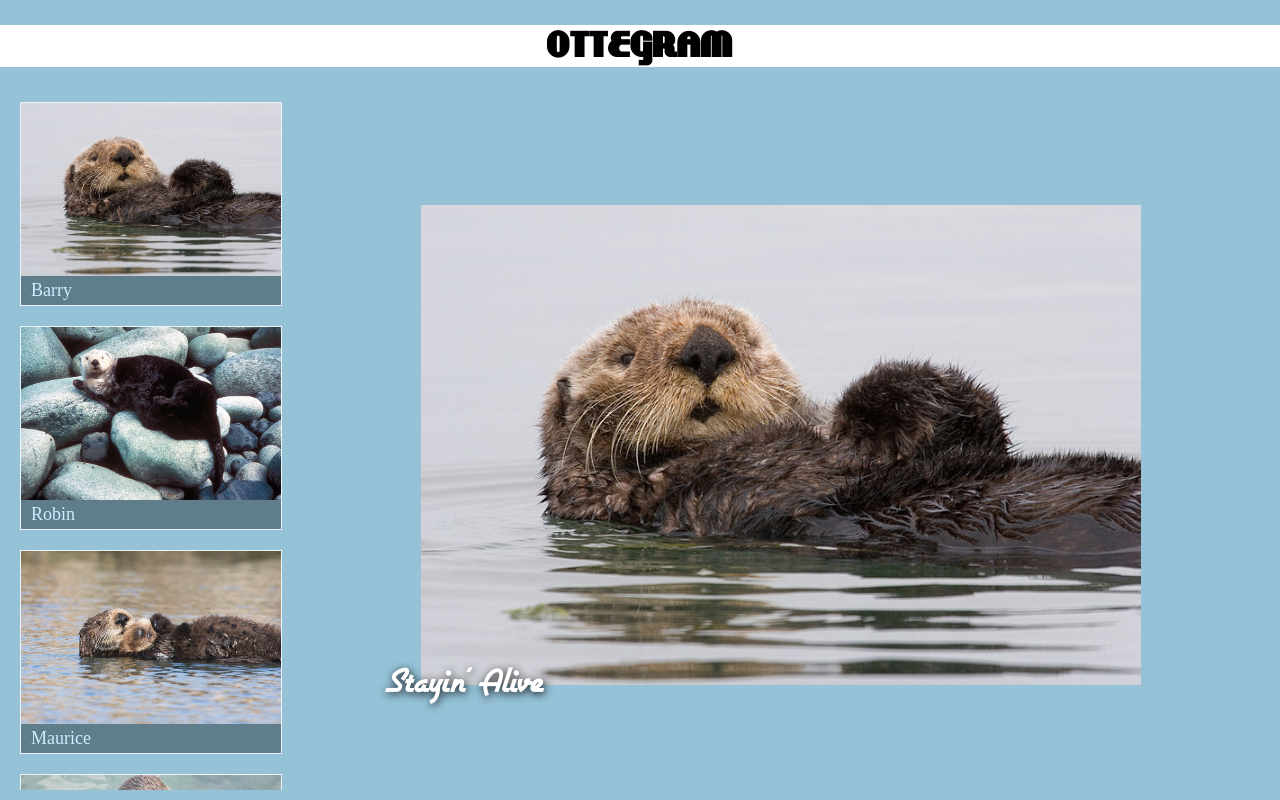
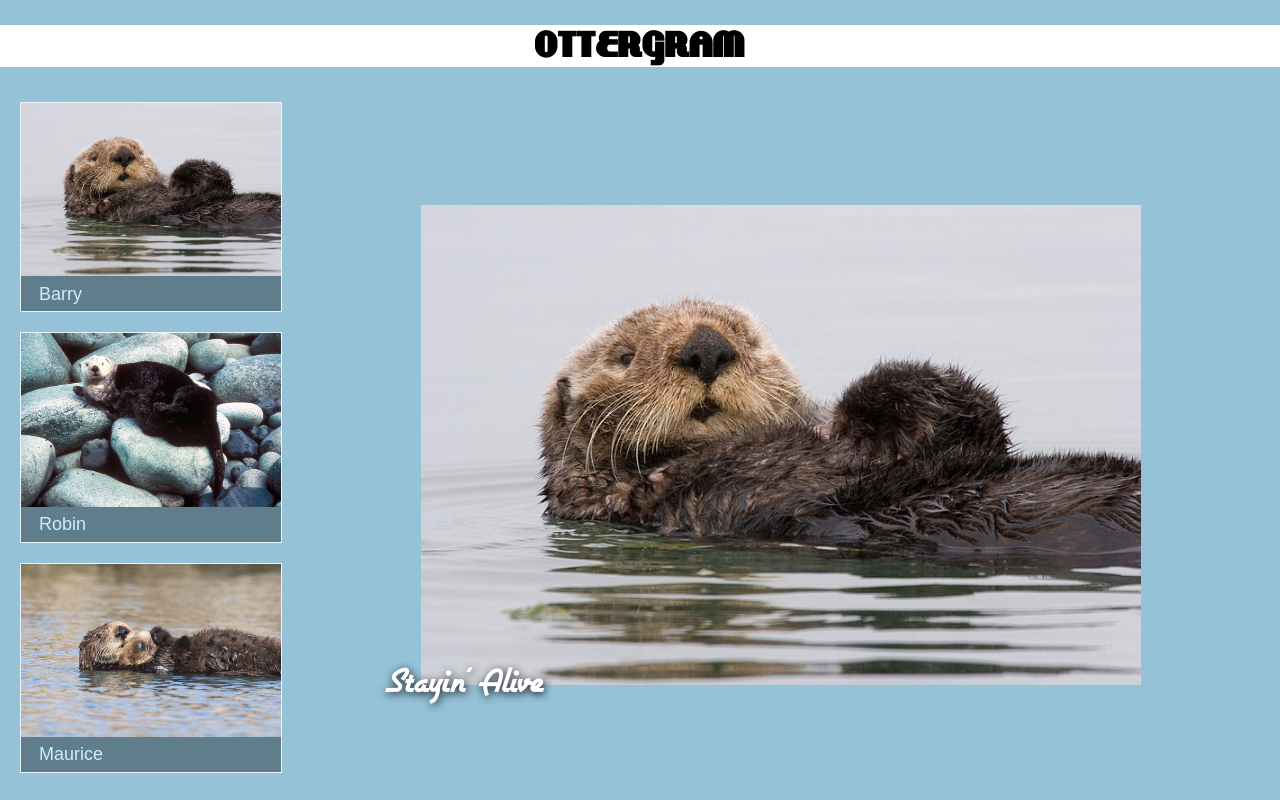
Before and after one commit to CharlieGoodson/ottegram, a plain HTML site: page index.html in a window 1280 px wide. Drawn offline with nearby package versions, Linux system fonts and the light colour scheme.

Commit message:
small fixed

```diff
--- a/index.html
+++ b/index.html
@@ -10,7 +10,7 @@
   </head>
   <body>
     <header class="main-header">
-      <h1 class="logo-text">ottegram</h1>
+      <h1 class="logo-text">ottergram</h1>
     </header>
     <main class="main-content">
       <ul class="thumbnail-list">
--- a/stylesheets/styles.css
+++ b/stylesheets/styles.css
@@ -68,7 +68,8 @@ a {
   display: block;
   font-size: 18px;
   margin: 0;
-  padding: 4px 10px;
+  padding: 0.4em 1em;
+  font-family: sans-serif;
 }
 
 .detail-image {
```
